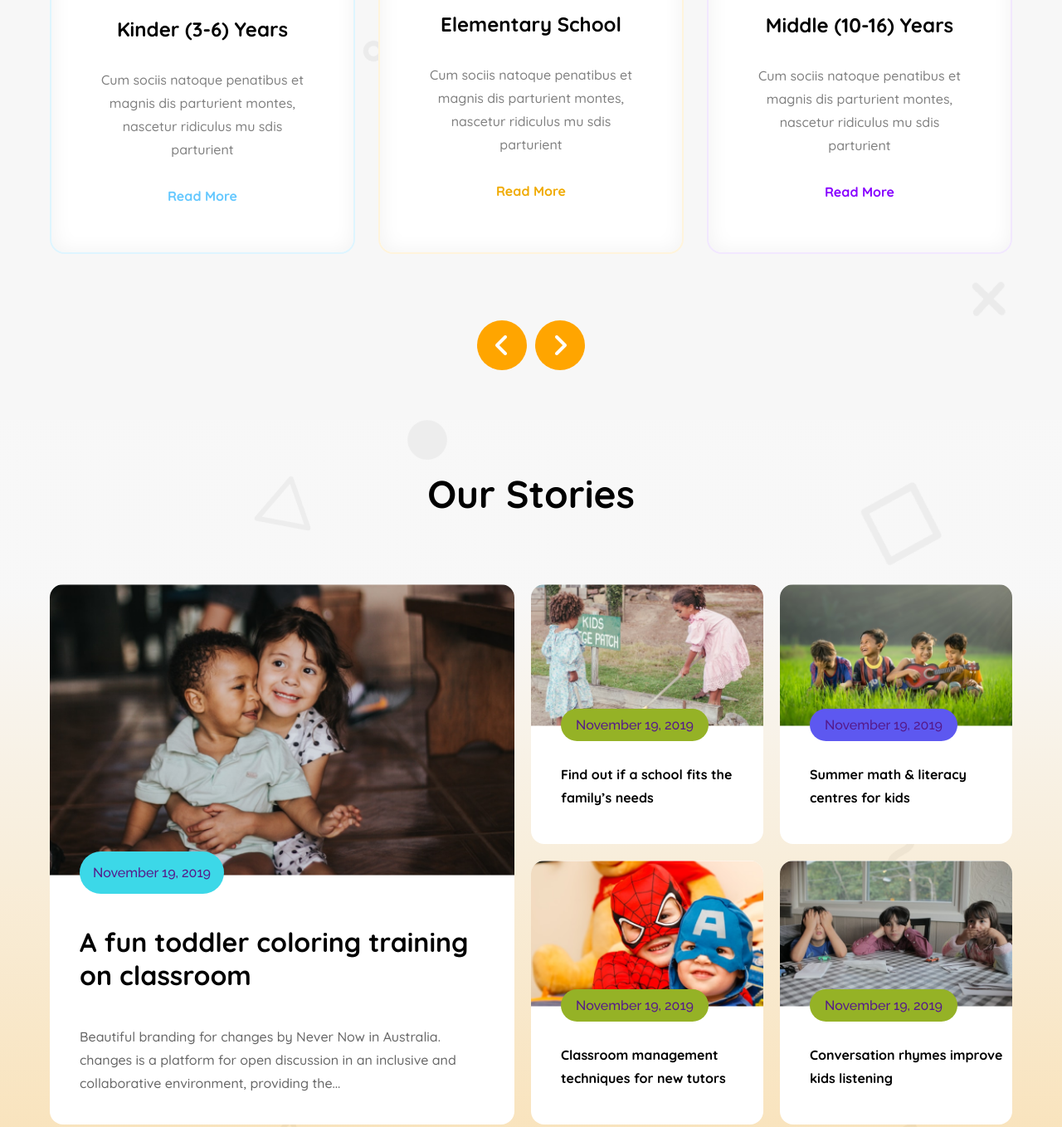
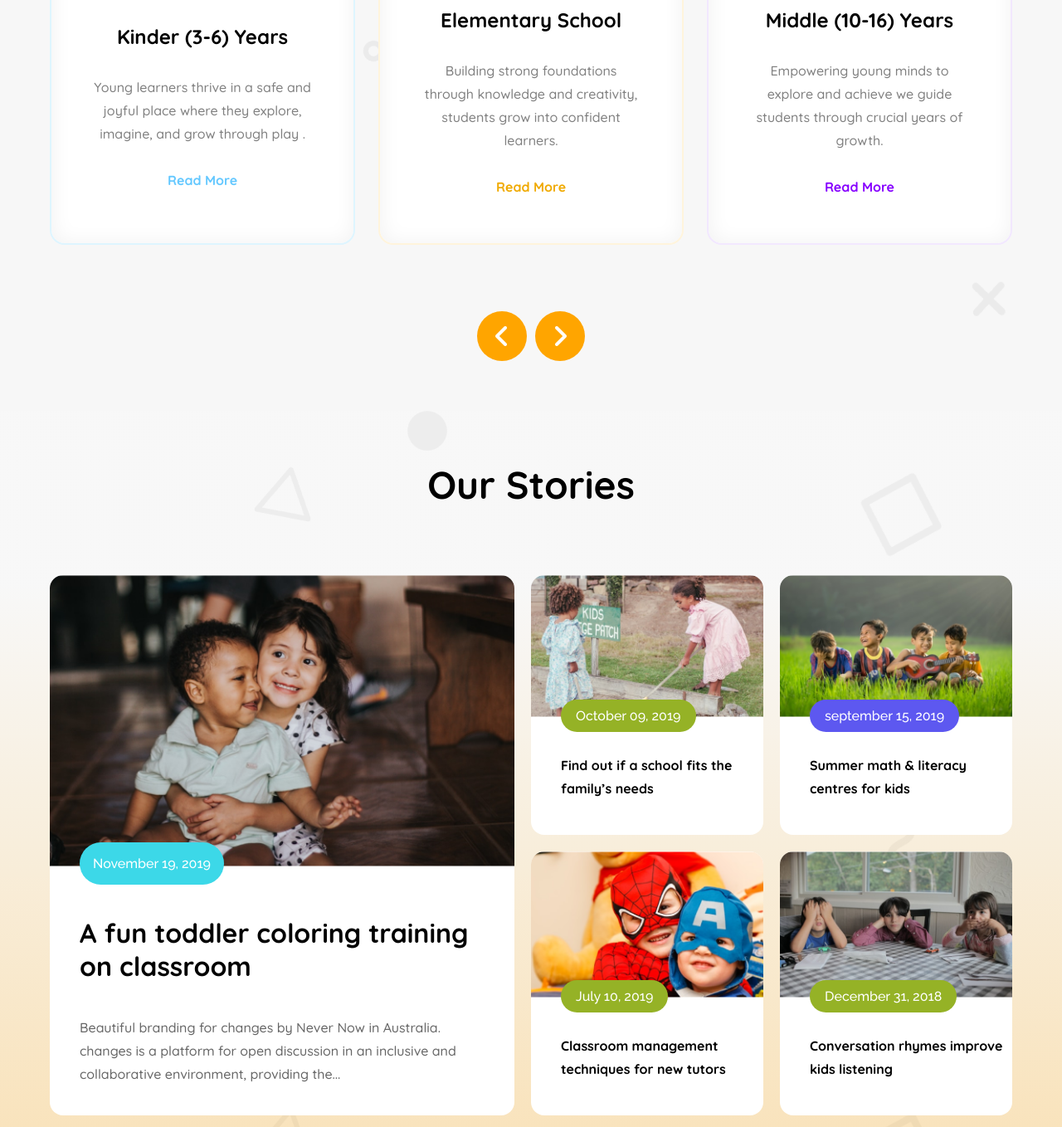
Before and after one commit to md-sh-shuvo/Kids-School, a plain HTML site: page index.html in a window 1280 px wide. Shown: the part 1105-2463 px from the top of the page at 83% size. Drawn offline with Linux system fonts and the light colour scheme.

Commit message:
Replaced irrelevent texts and fixed some bugs

```diff
--- a/index.html
+++ b/index.html
@@ -89,8 +89,7 @@
             <img src="assets/kinder.png" alt="" />
             <h3>Kinder (3-6) Years</h3>
             <p>
-              Cum sociis natoque penatibus et magnis dis parturient montes,
-              nascetur ridiculus mu sdis parturient
+              Young learners thrive in a safe and joyful place where they explore, imagine, and grow through play .
             </p>
             <a href="" style="color: #64c8ff">Read More</a>
           </div>
@@ -98,8 +97,7 @@
             <img src="assets/elementary.png" alt="" />
             <h3>Elementary School</h3>
             <p>
-              Cum sociis natoque penatibus et magnis dis parturient montes,
-              nascetur ridiculus mu sdis parturient
+              Building strong foundations through knowledge and  creativity, students grow into confident learners.
             </p>
             <a href="" style="color: #f0aa00">Read More</a>
           </div>
@@ -107,8 +105,7 @@
             <img src="assets/middle.png" alt="" />
             <h3>Middle (10-16) Years</h3>
             <p>
-              Cum sociis natoque penatibus et magnis dis parturient montes,
-              nascetur ridiculus mu sdis parturient
+              Empowering young minds to explore and achieve we guide students through crucial years of growth.
             </p>
             <a href="" style="color: #8700ff">Read More</a>
           </div>
@@ -151,7 +148,7 @@
               <div><img src="assets/story-2.png" alt="" /></div>
               <div class="date-2 raleway-normal">
                 <a href=""
-                  ><time datetime="2019-11-19">November 19, 2019</time></a
+                  ><time datetime="2019-10-09">October 09, 2019</time></a
                 >
               </div>
               <div class="child-box-content">
@@ -162,7 +159,7 @@
               <div><img src="assets/story-3.png" alt="" /></div>
               <div class="date-2 raleway-normal">
                 <a href=""
-                  ><time datetime="2019-11-19">November 19, 2019</time></a
+                  ><time datetime="2019-09-15">september 15, 2019</time></a
                 >
               </div>
               <div class="child-box-content">
@@ -173,7 +170,7 @@
               <div><img src="assets/story-4.png" alt="" /></div>
               <div class="date-2 raleway-normal">
                 <a href=""
-                  ><time datetime="2019-11-19">November 19, 2019</time></a
+                  ><time datetime="2019-07-10">July 10, 2019</time></a
                 >
               </div>
               <div class="child-box-content">
@@ -184,7 +181,7 @@
               <div><img src="assets/story-5.png" alt="" /></div>
               <div class="date-2 raleway-normal">
                 <a href=""
-                  ><time datetime="2019-11-19">November 19, 2019</time></a
+                  ><time datetime="2018-12-31">December 31, 2018</time></a
                 >
               </div>
               <div class="child-box-content">
--- a/styles/style.css
+++ b/styles/style.css
@@ -208,7 +208,6 @@ nav button, .banner button, .section-2 button{
     font-size: 16px;
     width: max-content;
     background-color: #3CD8E8;
-    color: white;
     border-radius: 47px;
     padding: 16px ;
     position: absolute;
@@ -219,12 +218,14 @@ nav button, .banner button, .section-2 button{
     font-size: 16px;
     width: max-content;
     background-color: #3CD8E8;
-    color: white;
     border-radius: 47px;
     padding: 10px 18px;
     position: absolute;
     top: 150px;
     margin-left: 36px;
+}
+.date a, .date-2 a{
+    color: white;
 }
 .box-4 .date-2, .box-5 .date-2{
     top: 155px;
```
